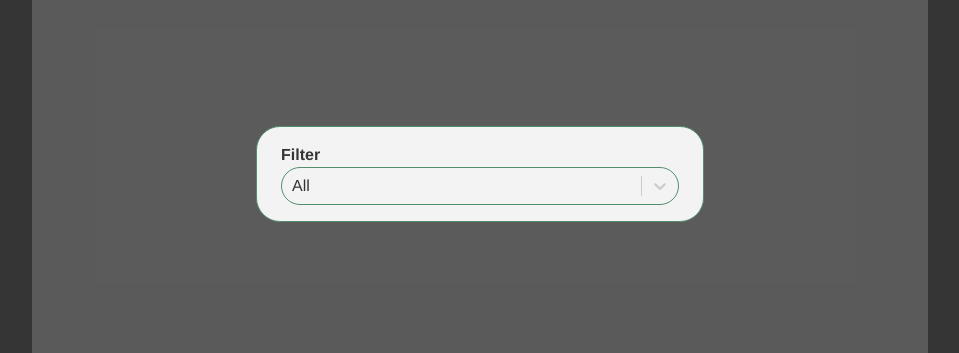
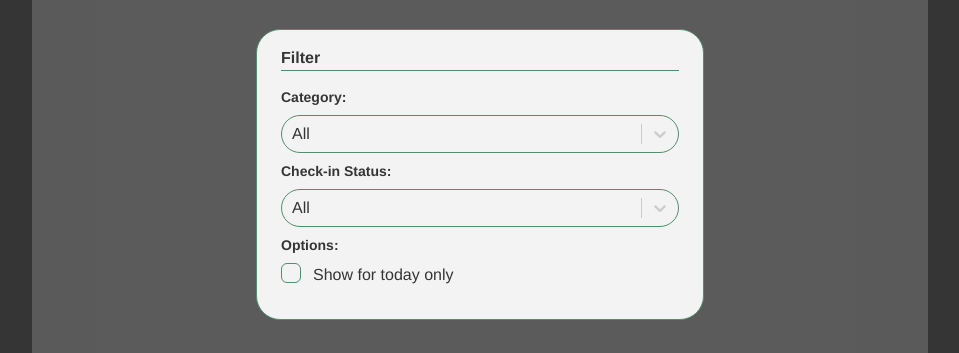
Before and after one commit to cyue49/dailyrhythm, a React (Create React App) app in the folder frontend/: page /myhabits in a window 1280 px wide. Both pictures are taken after a click on the icon 1062 px from the left and 154 px from the top of the page. Shown: the part 226-579 px from the top of the page, without its empty margins (160-1119 px from the left). Built offline with nearby package versions, Linux system fonts and the light colour scheme; no server answers.

Commit message:
added show today only in My Habits page filter

```diff
--- a/frontend/src/components/myhabits/CategoryDivider.js
+++ b/frontend/src/components/myhabits/CategoryDivider.js
@@ -7,7 +7,7 @@ import { DialogTitle, Dialog, DialogPanel, Popover, PopoverButton, PopoverPanel
 import RenameCategoryDialog from './RenameCategoryDialog'
 import { deleteCategory } from '../../services/CategoryServices'
 
-const CategoryDivider = ({ category, currentDay, categories, setCategories }) => {
+const CategoryDivider = ({ category, currentDay, categories, setCategories, showTodayOnly }) => {
     const [habits, setHabits] = useState([])
     const [categoryName, setCategoryName] = useState(category.category_name)
     const [categoryRename, setCategoryRename] = useState('')
@@ -25,7 +25,7 @@ const CategoryDivider = ({ category, currentDay, categories, setCategories }) =>
     // update category name when it changes (ex.: after deleting a category ordered previous to this one)
     useEffect(() => {
         setCategoryName(category.category_name)
-    },[category.category_name])
+    }, [category.category_name])
 
     // handle delete
     const handleDelete = () => {
@@ -62,7 +62,9 @@ const CategoryDivider = ({ category, currentDay, categories, setCategories }) =>
                 <div className='text-appGreen font-bold'>{habits.length}</div>
             </div>
             {habits.map((habit, index) => (
-                <HabitCard habit={habit} currentDay={currentDay} key={index} />
+                showTodayOnly && !habit.weekdays.includes(currentDay.getDay().toString()) ?
+                    <div className='hidden'></div>
+                    : <HabitCard habit={habit} currentDay={currentDay} key={index} />
             ))}
 
             <Dialog open={dialogOpen} onClose={() => setDialogOpen(false)} className="relative z-50">
--- a/frontend/src/components/myhabits/FilterDialog.js
+++ b/frontend/src/components/myhabits/FilterDialog.js
@@ -1,18 +1,49 @@
 import React from 'react'
 import Select from 'react-select'
 import { selectStyles } from '../../assets/data/selectOptions'
+import { Checkbox } from '@headlessui/react'
+import { FontAwesomeIcon } from '@fortawesome/react-fontawesome'
+import { faCheck } from '@fortawesome/free-solid-svg-icons'
 
-const FilterDialog = ({ options, selectedCategory, setSelectedCategory }) => {
+const FilterDialog = ({ categoryOptions, selectedCategory, setSelectedCategory, showTodayOnly, setShowTodayOnly, selectedCheckOption, setSelectedCheckOption }) => {
+    const checkOptions = [{ value: 'all', label: 'All' }, { value: 'check', label: 'Checked-in' }, { value: 'nocheck', label: 'Not checked-in' }]
+
     return (
-        <div>
+        <div className='flex flex-col items-start justify-center gap-2 w-full border-t border-appGreen py-4'>
+            {/* category selection */}
+            <div className='font-bold text-sm'>Category: </div>
             <Select
+                className='w-full'
                 styles={selectStyles}
                 value={selectedCategory}
                 isClearable={false}
                 isSearchable={false}
                 onChange={e => setSelectedCategory(e)}
-                options={options} />
-        </div>
+                options={categoryOptions} />
+
+            {/* checked in or not selection */}
+            <div className='font-bold text-sm'>Check-in Status: </div>
+            <Select
+                className='w-full'
+                styles={selectStyles}
+                value={selectedCheckOption}
+                isClearable={false}
+                isSearchable={false}
+                onChange={e => setSelectedCheckOption(e)}
+                options={checkOptions} />
+
+            {/* today only option */}
+            <div className='font-bold text-sm'>Options: </div>
+            <div className='flex flex-row gap-3'>
+                <Checkbox checked={showTodayOnly} onChange={setShowTodayOnly} className="rounded-md border border-appGreen size-5 overflow-hidden">
+                    {showTodayOnly ?
+                        <div className='size-5 bg-appGreen text-appWhite center-of-div flex-col text-sm'><FontAwesomeIcon icon={faCheck} /></div>
+                        : <div className='hidden'></div>}
+                </Checkbox>
+                <div>Show for today only</div>
+            </div>
+
+        </div >
     )
 }
 
--- a/frontend/src/pages/MyHabits.js
+++ b/frontend/src/pages/MyHabits.js
@@ -16,10 +16,12 @@ const MyHabits = () => {
     // states for current day, day start time, list of categories
     const [currentDay, setCurrentDay] = useState(new Date())
     const [categories, setCategories] = useState([])
-    const [options, setOptions] = useState([]) // options for select category filter
+    const [dayStartTime, setDayStartTime] = useState('0')
+    const [dialogOpen, setDialogOpen] = useState(false) // show/don't show filter dialog
+    const [categoryOptions, setCategoryOptions] = useState([]) // options for select category filter
     const [selectedCategory, setSelectedCategory] = useState({ value: 'all', label: 'All' }) // currently selected category in filter
-    const [dayStartTime, setDayStartTime] = useState('0')
-    const [dialogOpen, setDialogOpen] = useState(false)
+    const [selectedCheckOption, setSelectedCheckOption] = useState({ value: 'all', label: 'All' })
+    const [showTodayOnly, setShowTodayOnly] = useState(false)
 
     const formatDate = (date) => {
         return `${weekDaysLong[date.getDay()]} ${monthsLong[date.getMonth()]} ${date.getDate()}, ${date.getFullYear()}`
@@ -35,7 +37,7 @@ const MyHabits = () => {
                     const option = { value: element.category_id, label: element.category_name }
                     categoryOptions.push(option)
                 });
-                setOptions(categoryOptions)
+                setCategoryOptions(categoryOptions)
                 setCategories(response)
             })
     }, []);
@@ -74,7 +76,7 @@ const MyHabits = () => {
                     {categories.map((category, index) => (
                         (
                             selectedCategory.value === 'all' || category.category_id === selectedCategory.value) ?
-                            <CategoryDivider category={category} currentDay={currentDay} key={index} categories={categories} setCategories={setCategories} />
+                            <CategoryDivider category={category} currentDay={currentDay} key={index} categories={categories} setCategories={setCategories} showTodayOnly={showTodayOnly} />
                             :
                             <div key={index}></div>
                     ))}
@@ -86,7 +88,7 @@ const MyHabits = () => {
                 <div className="fixed inset-0 w-screen center-of-div bg-appBlack bg-opacity-80 p-4">
                     <DialogPanel className="w-10/12 max-w-md flex flex-col bg-appWhite rounded-3xl border border-appGreen py-4 px-6">
                         <DialogTitle className='font-bold'>Filter</DialogTitle>
-                        <FilterDialog options={options} selectedCategory={selectedCategory} setSelectedCategory={setSelectedCategory} />
+                        <FilterDialog categoryOptions={categoryOptions} selectedCategory={selectedCategory} setSelectedCategory={setSelectedCategory} showTodayOnly={showTodayOnly} setShowTodayOnly={setShowTodayOnly} selectedCheckOption={selectedCheckOption} setSelectedCheckOption={setSelectedCheckOption} />
                     </DialogPanel>
                 </div>
             </Dialog>
```
